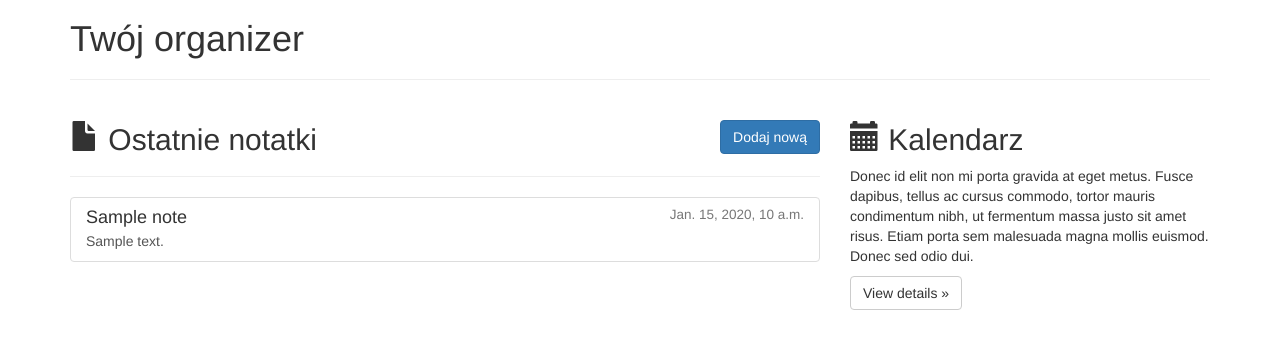
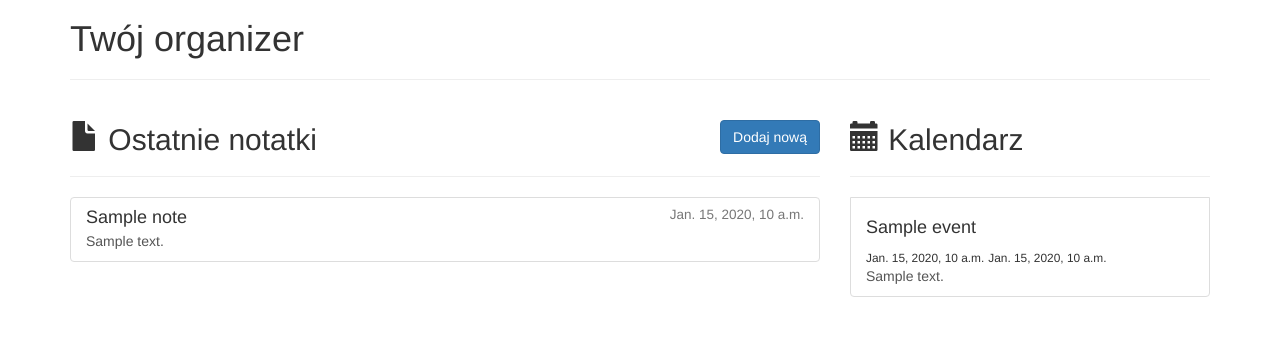
Before and after one commit to szlorens/django-mongo-organiser, a Django app: template Organiser/templates/dashboard.html in a window 1280 px wide. Shown: the part 51-400 px from the top of the page. Run offline with Django 3.2, Linux system fonts and the light colour scheme; the template is opened without the code that fills it: most values are stand-ins (such as "Sample title", 1, 10 or a date in 2020); some libraries are stand-ins or nearby versions.

Commit message:
Added calendar events into dashboard

```diff
--- a/Organiser/organiser_app/models.py
+++ b/Organiser/organiser_app/models.py
@@ -28,6 +28,7 @@
     phone_number = models.TextField(max_length=12, verbose_name="Numer telefonu")
     location = models.TextField(max_length=300, verbose_name="Miejsce zamieszkania")
     additional_info = models.TextField(max_length=500, verbose_name="Dodatkowe informacje")
+    author = models.ForeignKey(User)
 
 
 class CalendarEvent(models.Model):
@@ -36,3 +37,4 @@
     start_date = models.DateTimeField()
     end_date = models.DateTimeField(default=None, null=True, blank=True)
     location = models.TextField(max_length=300, verbose_name="Miejsce wydarzenia", default=None, null=True, blank=True)
+    author = models.ForeignKey(User)
--- a/Organiser/organiser_app/views.py
+++ b/Organiser/organiser_app/views.py
@@ -7,7 +7,7 @@
 
 from organiser_app.forms import ProfileForm
 
-from organiser_app.models import User, Note
+from organiser_app.models import User, Note, CalendarEvent
 
 
 def index(request):
@@ -41,7 +41,8 @@
 def dashboard_view(request):
     user = request.user
     notes = Note.objects.filter(author=user)
-    return render(request, "dashboard.html", {"notes": notes})
+    events = CalendarEvent.objects.filter(author=user)
+    return render(request, "dashboard.html", {"notes": notes, "events" : events})
 
 
 @login_required
--- a/Organiser/templates/dashboard.html
+++ b/Organiser/templates/dashboard.html
@@ -16,7 +16,9 @@
                 {% if notes %}
                     {% for note in notes %}
                         <a href="note/{{ note.id }}" class="list-group-item">
-                                <h4 class="list-group-item-heading">{{ note.title }}<small class="pull-right">{{ note.create_date }}</small></h4>
+                            <h4 class="list-group-item-heading">{{ note.title }}
+                                <small class="pull-right">{{ note.create_date }}</small>
+                            </h4>
                             <p class="list-group-item-text">{{ note.content|truncatewords:30 }}</p>
                         </a>
                     {% endfor %}
@@ -27,12 +29,22 @@
         </div>
         <div class="col-md-4">
             <h2><span class="glyphicon glyphicon-calendar"></span> Kalendarz</h2>
+            <hr/>
+            {% if events %}
+                {% for event in events %}
+                    <a href="note/{{ note.id }}" class="list-group-item">
+                    <span class="list-group-item-heading">
+                    <h4>{{ event.title }}</h4>
+                    <small>{{ event.start_date }}</small>
+                    <small>{{ event.end_date_date }}</small>
+                    </span>
 
-                <p>Donec id elit non mi porta gravida at eget metus. Fusce dapibus, tellus ac cursus commodo, tortor
-                    mauris condimentum nibh, ut fermentum massa justo sit amet risus. Etiam porta sem malesuada magna
-                    mollis euismod. Donec sed odio dui. </p>
-
-                <p><a class="btn btn-default" href="#" role="button">View details &raquo;</a></p>
+                    <p class="list-group-item-text">{{ event.description|truncatewords:30 }}</p>
+                    </a>
+                {% endfor %}
+            {% else %}
+                <h4>Brak nadchodzących wydarzeń</h4>
+            {% endif %}
         </div>
     </div>
 {% endblock %}
```
Lines whose indentation alone changed are shown as unchanged.
